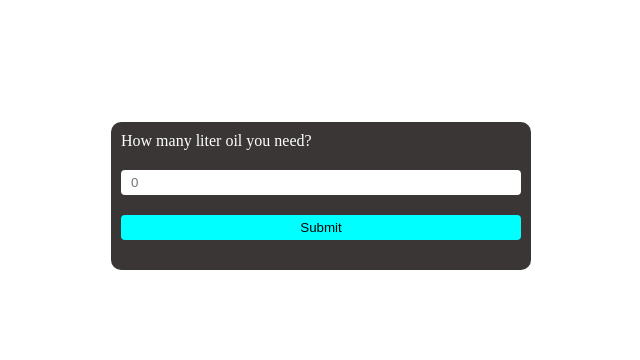
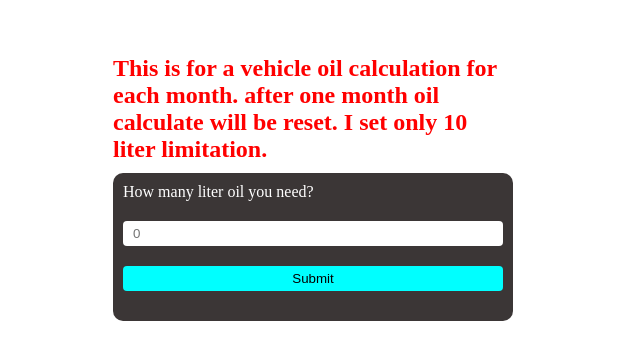
Before and after one commit to ashiqulshourav/oil-calculation, a plain HTML site: page index.html in a window 1280 px wide. Shown: the part 212-572 px from the top of the page, without its empty margins (327-967 px from the left). Drawn offline with Linux system fonts and the light colour scheme.

Commit message:
re-design

```diff
--- a/index.html
+++ b/index.html
@@ -7,16 +7,31 @@
     <meta name="viewport" content="width=device-width, initial-scale=1.0">
     <title>Document</title>
     <style>
+        * {
+            margin: 0;
+            padding: 0;
+            box-sizing: border-box;
+        }
+
         body {
             width: 100%;
             height: 100vh;
             display: flex;
             justify-content: center;
             align-items: center;
+            flex-direction: column;
+            padding: 0 20px;
+        }
+
+        h2 {
+            max-width: 400px;
+            color: red;
+            margin-bottom: 10px;
         }
 
         .wrapper {
-            width: 400px;
+            width: 100%;
+            max-width: 400px;
             padding: 10px;
             background-color: #3b3636;
             color: white;
@@ -62,6 +77,8 @@
 </head>
 
 <body>
+
+    <h2>This is for a vehicle oil calculation for each month. after one month oil calculate will be reset. I set only 10 liter limitation. </h2>
     <div class="wrapper">
         <form action="#" id="oilForm">
             <label for="oilInput">How many liter oil you need?</label>
@@ -114,17 +131,17 @@
 
             if ((object.totalOil + oil) > object.oilLimitation) {
                 let getOil = object.oilLimitation - object.totalOil;
-                output.innerText = `You will get only ${getOil} liter oil`;
+                output.innerText = `You will get only ${getOil} liter oil & You can't buy more oil in this month. Please try again next month.`;
                 output.style.color = "red";
                 animateOutput()
             } else if ((object.totalOil + oil) === object.oilLimitation) {
                 object.totalOil += oil;
-                output.innerText = "Your month limitation is done & You can't buy more oil in this month";
+                output.innerText = "Your month limitation is done & You can't buy more oil in this month.";
                 output.style.color = "#70ff70";
                 animateOutput()
             } else {
                 object.totalOil += oil;
-                output.innerText = `You are able to get ${oil} liter oil \nYour already taken ${object.totalOil} liter oil  \nYour have remain only ${object.oilLimitation - object.totalOil} liter oil`;
+                output.innerText = `You are able to get ${oil} liter oil \nYour already taken ${object.totalOil} liter oil  \nYour have remain only ${object.oilLimitation - object.totalOil} liter oil.`;
                 output.style.color = "#70ff70";
                 animateOutput()
             }
```
